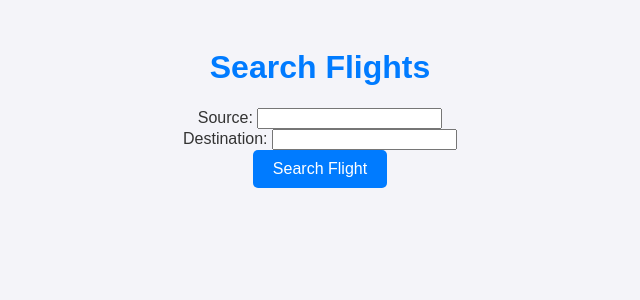
After one commit to xaerru/NMAirport, a Flask app: page /search_flights in a window 1280 px wide. The commit adds this page. Shown: the top 300 px of the page, without its empty margins (320-960 px from the left). Run offline with Flask 3, Linux system fonts and the light colour scheme.

Commit message:
feat: add flight search

```diff
--- a/app/routes.py
+++ b/app/routes.py
@@ -14,6 +14,10 @@ def view_tables():
 @home_bp.route('/insert')
 def insert():
     return render_template('insert.html')
+
+@home_bp.route('/search_flights')
+def search_flights():
+    return render_template('search.html')
 
 api_bp = Blueprint('api', __name__)
 
@@ -70,6 +74,21 @@ def insert_into_table(table_name):
         db.session.rollback()
         return jsonify({"error": str(e)}), 400
 
+@api_bp.route('/api/flights/search', methods=['GET'])
+def search_flights():
+    source = request.args.get('source')
+    destination = request.args.get('destination')
+
+    if not source or not destination:
+        return jsonify({"error": "Source and destination are required."}), 400
+
+    flights = Flight.query.filter(
+        Flight.Source.ilike(f"%{source}%"),
+        Flight.Destination.ilike(f"%{destination}%")
+    ).all()
+
+    return jsonify([flight.as_dict() for flight in flights])
+
 def as_dict(self):
     return {c.name: getattr(self, c.name) for c in self.__table__.columns}
 
--- /dev/null
+++ b/app/static/search_flight.js
@@ -0,0 +1,45 @@
+async function searchFlight(event) {
+    event.preventDefault();
+
+    const source = document.getElementById('source').value;
+    const destination = document.getElementById('destination').value;
+
+    try {
+        const response = await fetch(`/api/flights/search?source=${source}&destination=${destination}`);
+        const results = await response.json();
+
+        const resultsContainer = document.getElementById('search-results');
+        resultsContainer.innerHTML = `<h2>Search Results:</h2>`;
+
+        if (results.length === 0) {
+            resultsContainer.innerHTML += `<p>No flights found from ${source} to ${destination}.</p>`;
+        } else {
+            const table = document.createElement('table');
+            table.innerHTML = `
+                <tr>
+                    <th>Flight No</th>
+                    <th>Flight Name</th>
+                    <th>Source</th>
+                    <th>Destination</th>
+                    <th>Departure Time</th>
+                    <th>Arrival Time</th>
+                </tr>`;
+            results.forEach(flight => {
+                const row = document.createElement('tr');
+                row.innerHTML = `
+                    <td>${flight.FlightNo}</td>
+                    <td>${flight.FlightName}</td>
+                    <td>${flight.Source}</td>
+                    <td>${flight.Destination}</td>
+                    <td>${new Date(flight.DeptTime).toLocaleString()}</td>
+                    <td>${new Date(flight.ArrTime).toLocaleString()}</td>
+                `;
+                table.appendChild(row);
+            });
+            resultsContainer.appendChild(table);
+        }
+    } catch (error) {
+        console.error('Error fetching flights:', error);
+        alert('Failed to search for flights. Please try again.');
+    }
+}
--- a/app/templates/index.html
+++ b/app/templates/index.html
@@ -13,6 +13,7 @@
     <div id="actions">
         <a href="{{ url_for('home.view_tables') }}" class="btn">View Table</a>
         <a href="{{ url_for('home.insert') }}" class="btn">Insert into Table</a>
+        <a href="{{ url_for('home.search_flights') }}" class="btn">Search flights</a>
     </div>
 
     <script src="{{ url_for('static', filename='script.js') }}"></script>
--- /dev/null
+++ b/app/templates/search.html
@@ -0,0 +1,25 @@
+<!DOCTYPE html>
+<html lang="en">
+<head>
+    <meta charset="UTF-8">
+    <meta name="viewport" content="width=device-width, initial-scale=1.0">
+    <title>Search Flights - Airport Management System</title>
+    <link rel="stylesheet" href="{{ url_for('static', filename='styles.css') }}">
+    <script src="{{ url_for('static', filename='search_flight.js') }}"></script>
+</head>
+<body>
+    <h1>Search Flights</h1>
+    <div id="search-flight-container">
+        <form id="searchFlightForm" onsubmit="searchFlight(event)">
+            <label for="source">Source:</label>
+            <input type="text" id="source" name="source" required><br>
+            <label for="destination">Destination:</label>
+            <input type="text" id="destination" name="destination" required><br>
+            <button type="submit">Search Flight</button>
+        </form>
+    </div>
+    <div id="search-results">
+        <!-- Results will be displayed here -->
+    </div>
+</body>
+</html>
```
